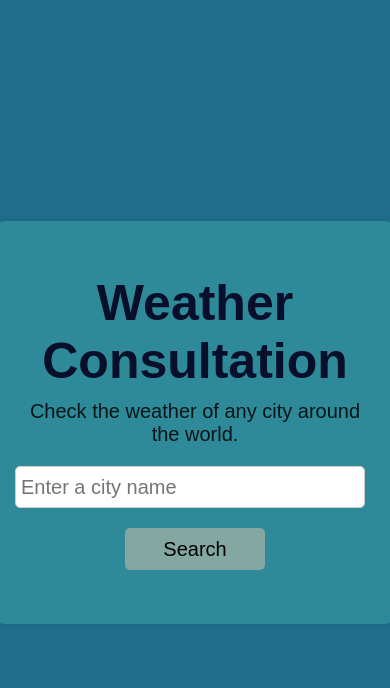
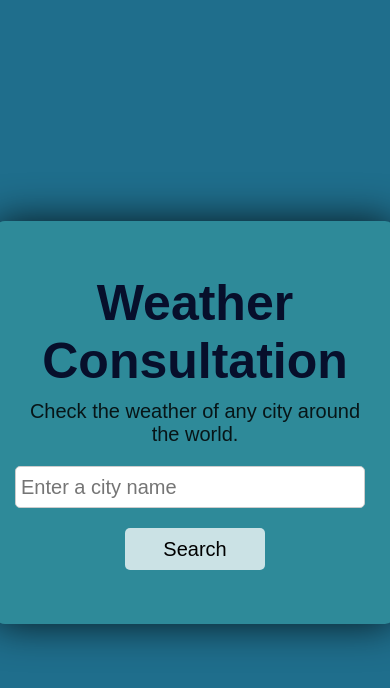
Before and after one commit to WebCourse2023-2024/weatherForecast-PW4, a plain HTML site: page index.html in a window 390 px wide. In both pictures the pointer is over the button "Search". Drawn offline with Linux system fonts and the light colour scheme.

Commit message:
I updated the box-shadow property values

```diff
--- a/style.css
+++ b/style.css
@@ -13,7 +13,7 @@ body {
 #container {
     background-color: #2E8A99;
     border-radius: 10px;
-    box-shadow: 0 0 10px rgba(0, 0, 0, 0.1);
+    box-shadow: 0 0 40px rgba(0, 0, 0, 0.8);
     padding: 20px;
     text-align: center;
 }
@@ -51,8 +51,8 @@ button {
     cursor: pointer;
 }
 
-.button:hover {
-    background-color: #27ae60;
+button:hover{
+    background-color: rgba(255, 255, 255, .75);
 }
 
 h1 {
@@ -69,7 +69,7 @@ p {
 }
 
 @media screen and (max-width: 550px){
-    input{
+    #city-input{
         margin-bottom: 20px;
     }
 
```
